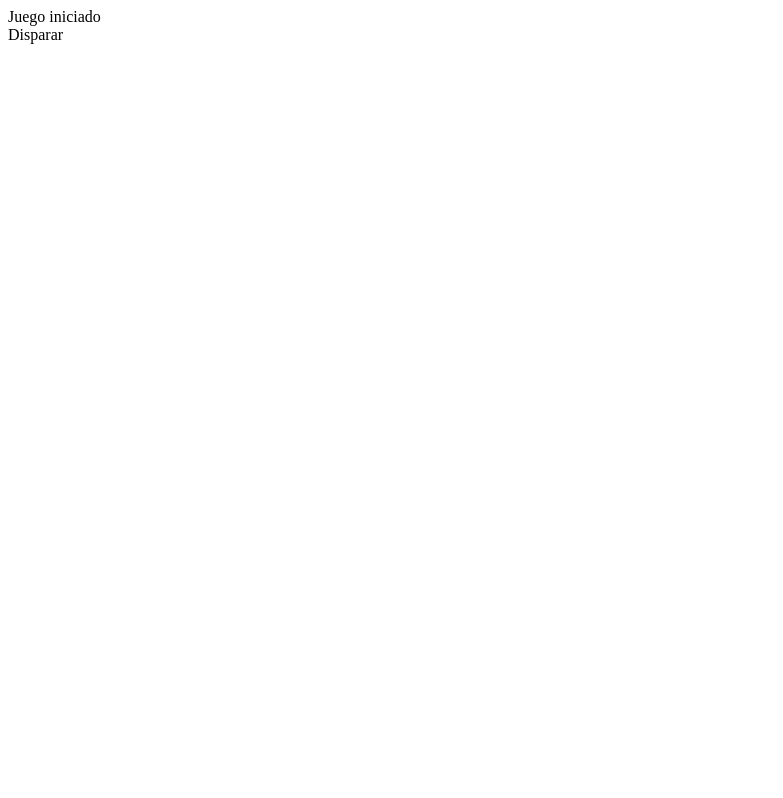
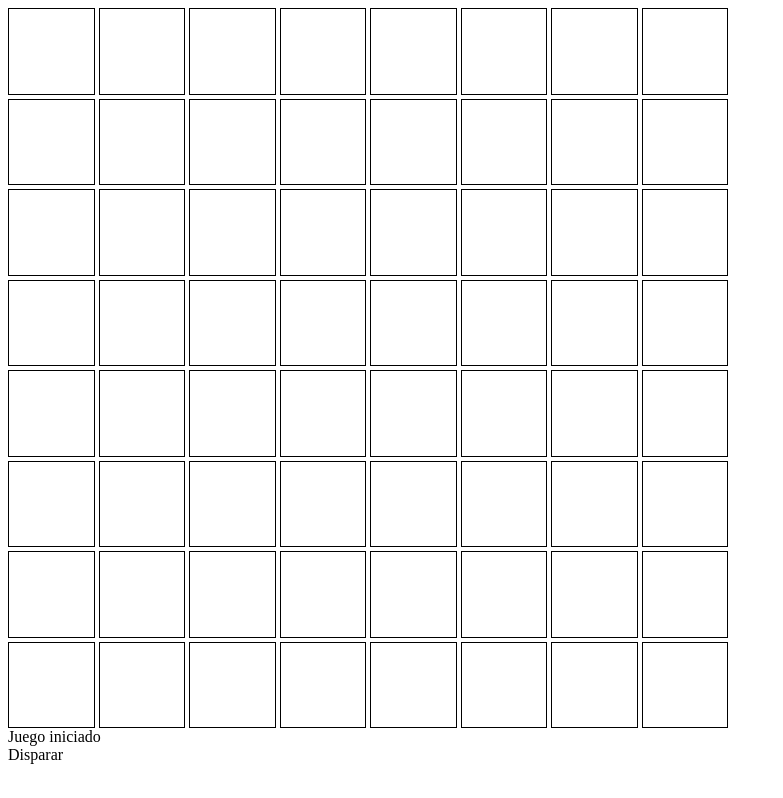
Before and after one commit to alvaroizv/Submarine_Game, a plain HTML site: page index.html in a window 1280 px wide. Shown: the whole page, without its empty margins (0-783 px from the left). Drawn offline with Linux system fonts and the light colour scheme.

Commit message:
Agregamos tablero a la interfaz gráfica

```diff
--- a/index.html
+++ b/index.html
@@ -1,14 +1,19 @@
 <!DOCTYPE html>
 <html lang="es">
-<head>
-    <meta charset="UTF-8">
-    <meta name="viewport" content="width=device-width, initial-scale=1.0">
+  <head>
+    <meta charset="UTF-8" />
+    <meta name="viewport" content="width=device-width, initial-scale=1.0" />
     <title>Plantilla de juego</title>
-</head>
-<body>
-    <div id="gameBoard"></div>
+    <link href="styles.css" rel="stylesheet" />
+  </head>
+  <body>
+    <div id="gameBoard">
+      <template id="box-template">
+        <div class="box"></div>
+      </template>
+    </div>
     <div id="gameStatus"></div>
     <div id="btnShot">Disparar</div>
     <script src="./js/game.js" type="module"></script>
-</body>
+  </body>
 </html>
--- a/js/UI.js
+++ b/js/UI.js
@@ -1,15 +1,19 @@
 export const UI = {
-    game : null,
-    control : {
+  game: null,
+  control: {
+    template: null,
     board: null,
-        status: null
+    status: null,
   },
-    init: (domControl, game)=>{
+  init: (domControl, game) => {
     UI.control.board = document.getElementById(domControl.board);
     UI.control.status = document.getElementById(domControl.status);
+    UI.control.template = document.getElementById(domControl.template);
   },
   setEvent: (domControl) => {
-        document.getElementById(domControl.btnShot[0]).addEventListener('click', ()=>{
+    document
+      .getElementById(domControl.btnShot[0])
+      .addEventListener("click", () => {
         domControl.btnShot[1]();
       });
   },
@@ -19,5 +23,14 @@ export const UI = {
   },
   changeStatus(newStatus) {
     UI.control.status.textContent = newStatus;
+  },
+  generateBoard(columns_number) {
+    console.log(UI.board);
+    UI.control.board.style.gridTemplateColumns = `repeat(${columns_number}, 1fr)`;
+    for (let index = 0; index < columns_number * columns_number; index++) {
+      const clonated_template = UI.control.template.content.cloneNode(true);
+      const box = clonated_template.querySelector(".box");
+      UI.control.board.appendChild(box);
     }
-}
+  },
+};
--- a/js/game.js
+++ b/js/game.js
@@ -2,16 +2,18 @@ import { UI } from "./UI.js";
 import { GameSubmarine } from "./GameSubmarine.js";
 
 UI.init({
-    board: 'gameBoard',
-    status: 'gameStatus',
+  board: "gameBoard",
+  status: "gameStatus",
+  template: "box-template",
 });
 
 const gameInstance = new GameSubmarine(UI);
 
 UI.setEvent({
-    btnShot: ['btnShot', ()=> gameInstance.shot()]
+  btnShot: ["btnShot", () => gameInstance.shot()],
 });
 
+UI.generateBoard(8);
 /* Esto es otra forma, cuidado con la perdida del contexto this.
 /*
 UI.setEvent({
--- /dev/null
+++ b/styles.css
@@ -0,0 +1,20 @@
+#gameBoard {
+  display: grid;
+  grid-template-columns: repeat(2, 1fr);
+  gap: 4px;
+  background: #fff;
+  width: 90vmin;
+  height: 90vmin;
+}
+
+.box {
+  border: 1px solid #000;
+  display: flex;
+  justify-content: center;
+  align-items: center;
+}
+
+.box:hover {
+  background-color: #f0f0f0;
+  cursor: pointer;
+}
```
Lines whose indentation alone changed are shown as unchanged.
